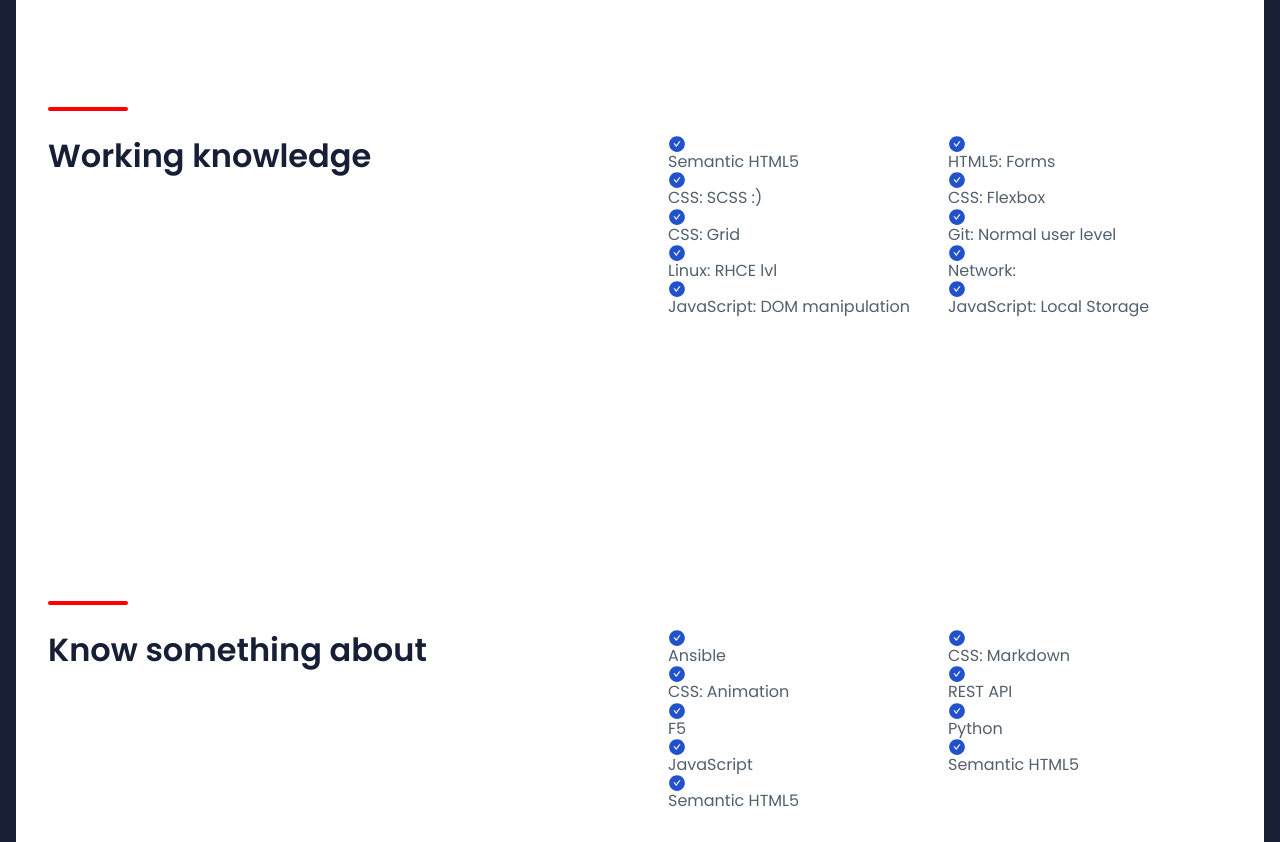
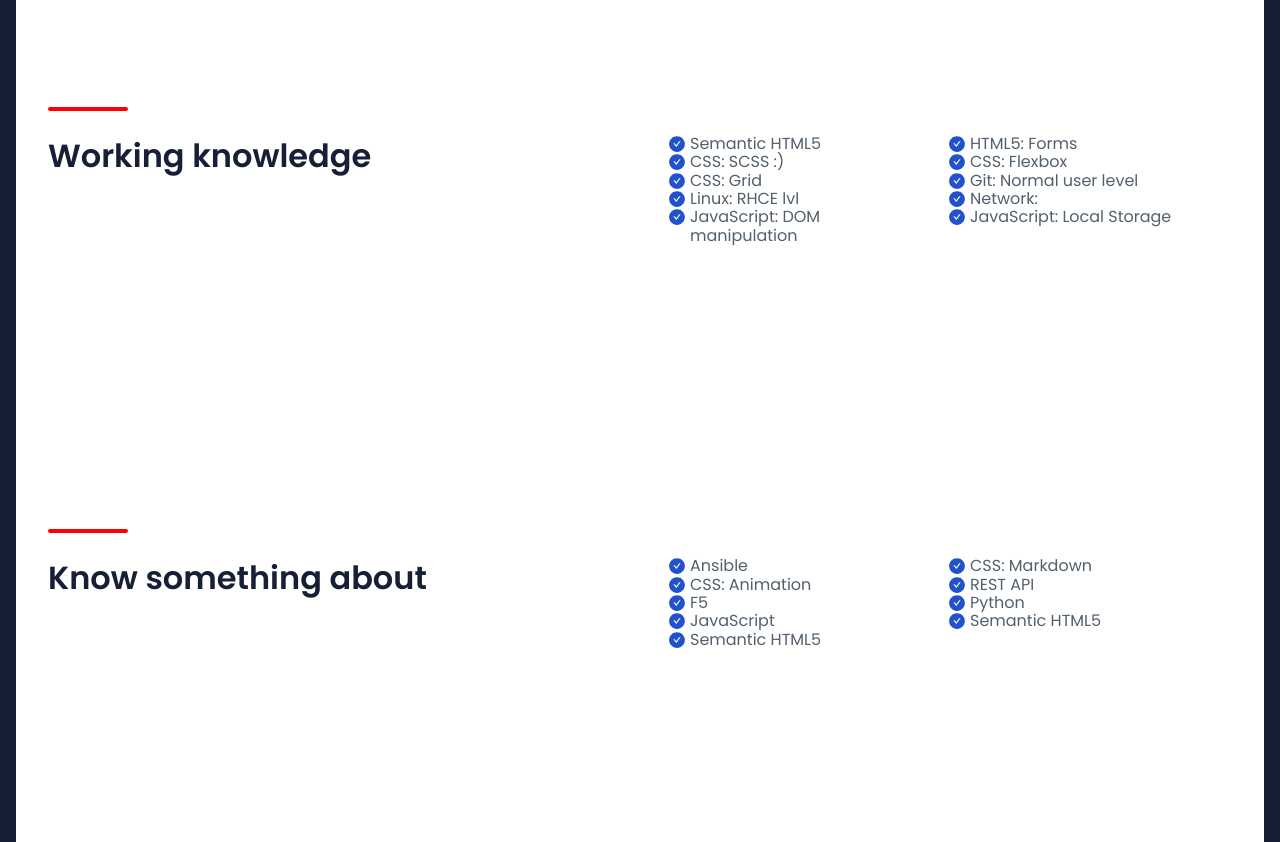
Before and after one commit to dkasyan/dkasyan.github.io, a website built with webpack: page src/content/index.html in a window 1280 px wide. Shown: the part 940-1782 px from the top of the page. Built offline with nearby package versions, Linux system fonts and the light colour scheme; files whose address does not match are found by name.

Commit message:
fix: place svg graphic in skill list

```diff
--- a/src/scss/modules/skills.scss
+++ b/src/scss/modules/skills.scss
@@ -16,7 +16,12 @@
     grid-template-columns: 1fr 1fr;
     &_item{
         color: $gray;
+        padding-left: 22px;
+        position: relative;
         &::before {
+          position: absolute;
+          top: 0;
+          left: 0;
           content: '';
           display: block;
           width: 18px;
```
Also changed, not shown: dist/css/main.css, 1 other file.
